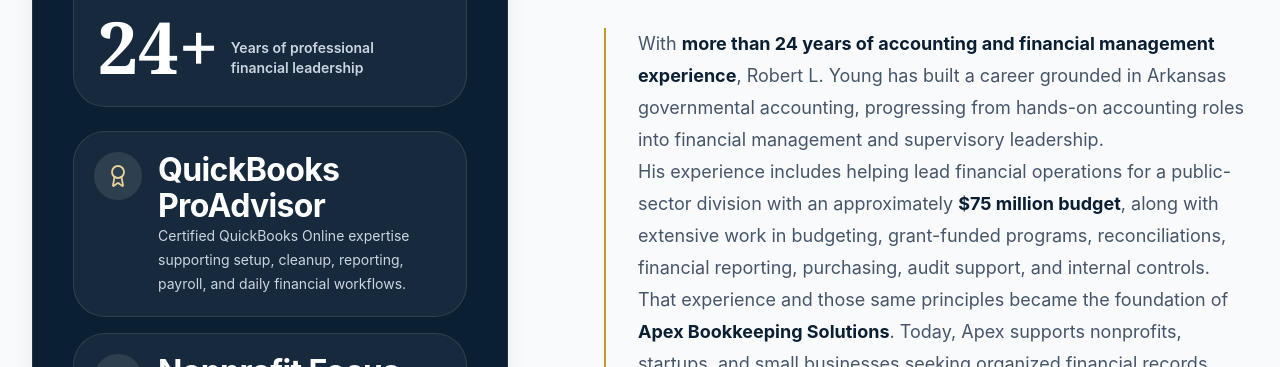
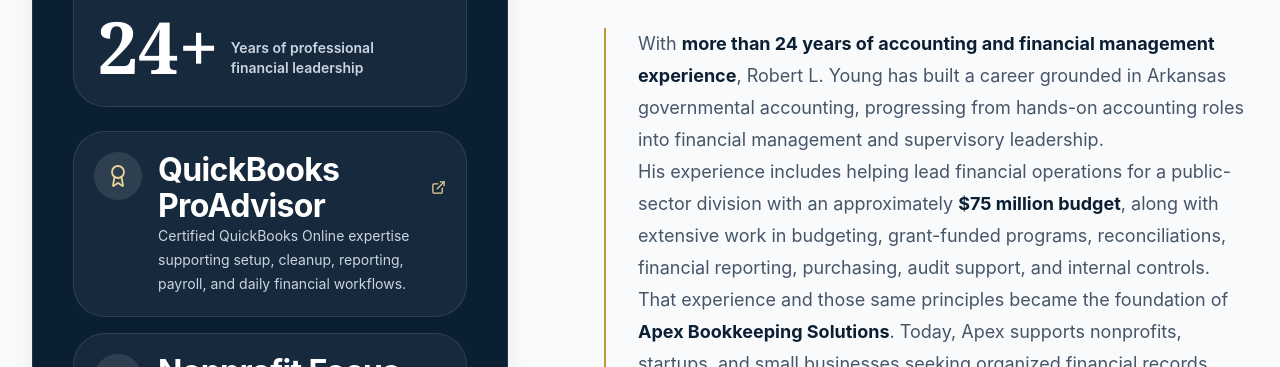
Before and after one commit to Imitation9/Apex-Bookkeeping-Solutions, a React (Vite) app: page / in a window 1280 px wide. Shown: the part 9660-10027 px from the top of the page. Built offline with nearby package versions, Linux system fonts and the light colour scheme.

Commit message:
Update Credentials.jsx
Make QBO ProAdvisor tab clickable as well as beneath the Name in About section.

```diff
--- a/src/components/sections/About/Credentials.jsx
+++ b/src/components/sections/About/Credentials.jsx
@@ -1,6 +1,8 @@
+
 import {
   Award,
   Building2,
+  ExternalLink,
   HandCoins,
   MapPin,
   ShieldCheck,
@@ -15,6 +17,7 @@ const credentials = [
     title: "QuickBooks ProAdvisor",
     description:
       "Certified QuickBooks Online expertise supporting setup, cleanup, reporting, payroll, and daily financial workflows.",
+    href: "https://proadvisor.intuit.com/app/accountant/search?searchId=0te3iasyxzxs",
   },
   {
     icon: HandCoins,
@@ -72,11 +75,7 @@ export default function Credentials() {
         {credentials.map((credential) => {
           const Icon = credential.icon;
 
-          return (
-            <div
-              key={credential.title}
-              className="rounded-2xl border border-white/10 bg-white/5 p-5 transition duration-300 hover:border-apex-gold/40 hover:bg-white/[0.08]"
-            >
+          const content = (
             <div className="flex items-start gap-4">
               <span className="inline-flex shrink-0 rounded-xl bg-white/10 p-3 text-apex-gold-light">
                 <Icon
@@ -86,16 +85,53 @@ export default function Credentials() {
                 />
               </span>
 
-                <div>
+              <div className="min-w-0 flex-1">
+                <div className="flex items-center gap-2">
                   <h3 className="text-base font-bold text-white">
                     {credential.title}
                   </h3>
+
+                  {credential.href && (
+                    <ExternalLink
+                      size={15}
+                      className="shrink-0 text-apex-gold-light"
+                      aria-hidden="true"
+                    />
+                  )}
+                </div>
 
                 <p className="mt-2 text-sm leading-6 text-slate-300">
                   {credential.description}
                 </p>
               </div>
             </div>
+          );
+
+          const cardClassName =
+            "block rounded-2xl border border-white/10 bg-white/5 p-5 transition duration-300 hover:border-apex-gold/40 hover:bg-white/[0.08]";
+
+          if (credential.href) {
+            return (
+              <a
+                key={credential.title}
+                href={credential.href}
+                target="_blank"
+                rel="noopener noreferrer"
+                aria-label={`${credential.title} — view profile (opens in a new tab)`}
+                title="View Robert L. Young's QuickBooks ProAdvisor profile"
+                className={`${cardClassName} cursor-pointer hover:-translate-y-0.5 focus-visible:outline-none focus-visible:ring-2 focus-visible:ring-apex-gold focus-visible:ring-offset-2 focus-visible:ring-offset-apex-navy`}
+              >
+                {content}
+              </a>
+            );
+          }
+
+          return (
+            <div
+              key={credential.title}
+              className={cardClassName}
+            >
+              {content}
             </div>
           );
         })}
```
Lines whose indentation alone changed are shown as unchanged.
